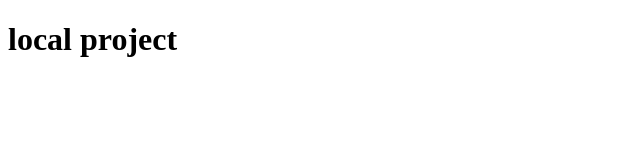
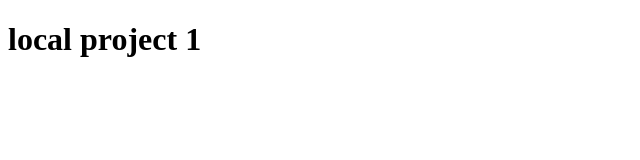
Before and after one commit to turi-coder/local-project, a plain HTML site: page index.html in a window 1280 px wide. Shown: the full height of the page, 0-640 px from the left. Drawn offline with Linux system fonts and the light colour scheme.

Commit message:
Update index.html

```diff
--- a/index.html
+++ b/index.html
@@ -6,6 +6,6 @@
     <title>Document</title>
 </head>
 <body>
-    <h1>local project</h1>
+    <h1>local project 1</h1>
 </body>
 </html>
```
